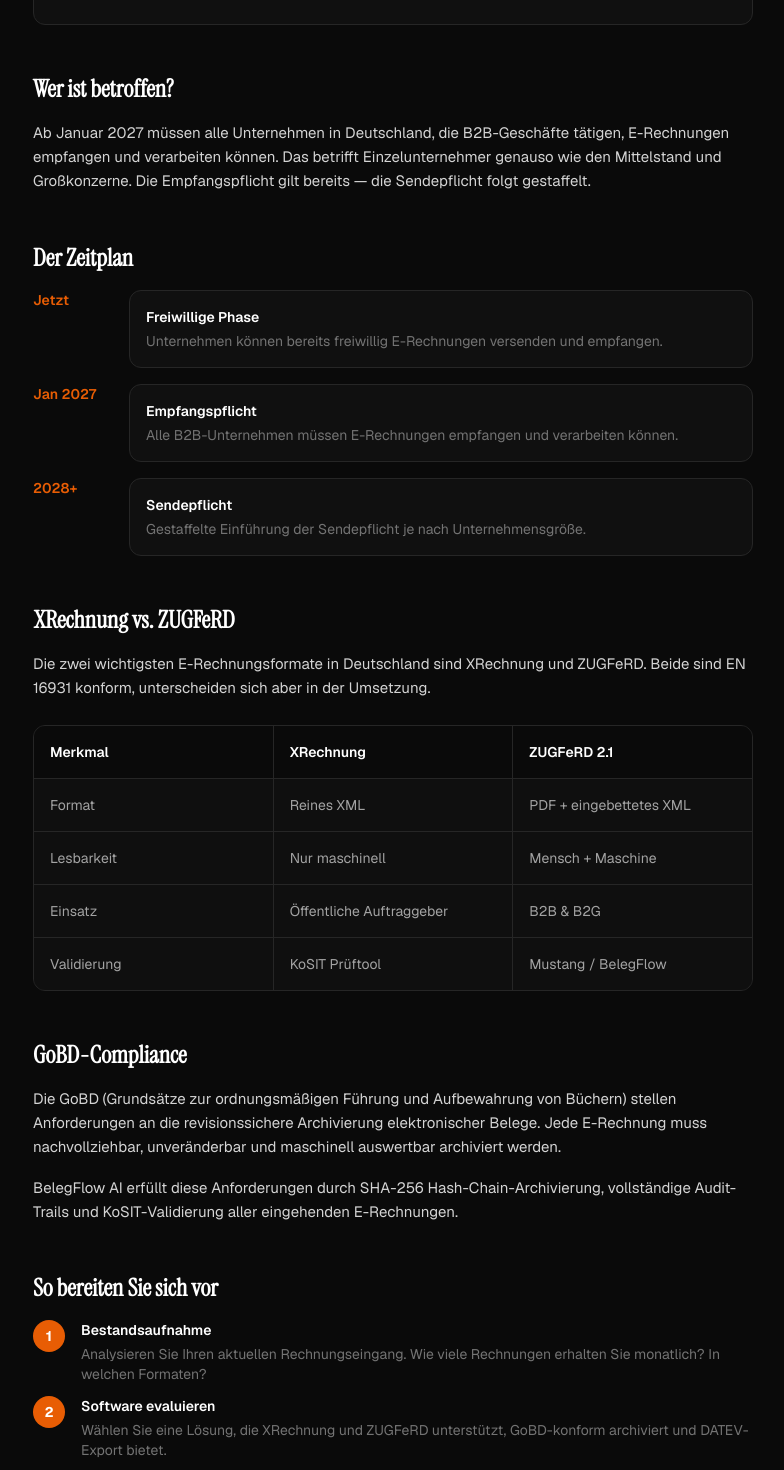
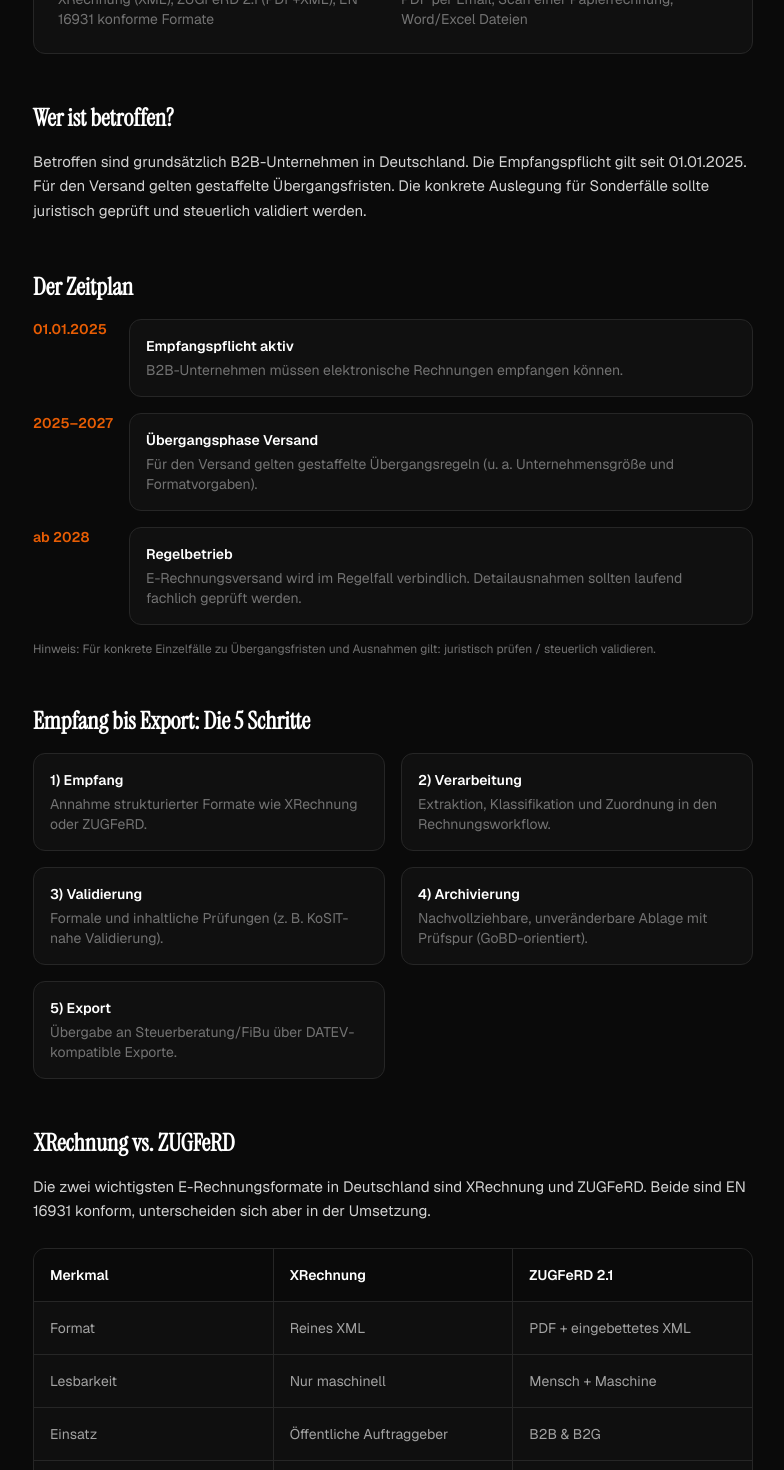
Before and after one commit to Luyzz22/belegflow-ai-site, a Next.js app: page /guide in a window 1280 px wide. Shown: the part 660-2130 px from the top of the page, without its empty margins (247-1031 px from the left). Built offline with nearby package versions, Linux system fonts and the light colour scheme.

Commit message:
Sharpen product differentiation and compliance messaging

```diff
--- a/src/app/api-docs/page.tsx
+++ b/src/app/api-docs/page.tsx
@@ -43,6 +43,10 @@ export default function ApiDocsPage() {
         <div className="mb-12">
           <h1 className="text-4xl font-bold text-white mb-3" style={{fontFamily:"'Instrument Serif',serif"}}>API Dokumentation</h1>
           <p className="text-[#a3a3a3] mb-6">RESTful API für die Integration in Ihre bestehenden Systeme. Base URL: <code className="px-2 py-0.5 bg-[#171717] rounded text-[#e85d04] text-sm">https://app.sbsdeutschland.com/api/erechnung</code></p>
+          <div className="flex flex-wrap gap-2 mb-6">
+            <a href="https://app.sbsdeutschland.com/api/erechnung/docs" target="_blank" rel="noopener" className="px-3 py-1.5 text-xs bg-[#171717] border border-[#262626] rounded-lg text-[#a3a3a3] hover:text-white transition">Swagger UI</a>
+            <a href="https://app.sbsdeutschland.com/api/erechnung/openapi.json" target="_blank" rel="noopener" className="px-3 py-1.5 text-xs bg-[#171717] border border-[#262626] rounded-lg text-[#a3a3a3] hover:text-white transition">OpenAPI JSON</a>
+          </div>
           <div className="bg-[#171717]/50 border border-[#262626] rounded-xl p-5 mb-8">
             <h2 className="text-sm font-semibold text-white mb-3">Authentifizierung</h2>
             <p className="text-sm text-[#737373] mb-3">Alle geschützten Endpoints erfordern einen JWT Bearer Token im Authorization Header:</p>
--- a/src/app/dashboard/audit/page.tsx
+++ b/src/app/dashboard/audit/page.tsx
@@ -32,6 +32,9 @@ export default function AuditLogPage() {
           <p className="text-sm text-gray-500">{total} Ereignisse gesamt</p>
         </div>
       </div>
+      <div className="mb-4 bg-slate-50 border border-slate-200 rounded-xl px-4 py-3 text-xs text-slate-700">
+        Nachvollziehbarkeit: Alle protokollierten Schritte unterstützen eine GoBD-orientierte Prüfspur und interne Freigabeprozesse.
+      </div>
       {loading ? (
         <div className="flex justify-center py-20"><div className="flex gap-1.5">{[0,150,300].map(d=><div key={d} className="w-3 h-3 bg-[#e85d04] rounded-full animate-bounce" style={{animationDelay:`${d}ms`}}/>)}</div></div>
       ) : (
--- a/src/app/dashboard/copilot/page.tsx
+++ b/src/app/dashboard/copilot/page.tsx
@@ -70,6 +70,9 @@ export default function CopilotPage() {
       </div>
 
       <div className="max-w-5xl mx-auto px-6 pb-36">
+        <div className="mt-4 bg-amber-50 border border-amber-200 rounded-xl px-4 py-3 text-xs text-amber-900">
+          Transparenz-Hinweis: Antworten werden KI-gestützt erzeugt und können unvollständig sein. Keine Rechts- oder Steuerberatung; Ergebnisse bitte fachlich prüfen (juristisch prüfen / steuerlich validieren).
+        </div>
         <div className="py-6 space-y-6">
           {messages.map((msg, i) => (
             <div key={i} className={"flex " + (msg.role === "user" ? "justify-end" : "justify-start")}>
@@ -133,7 +136,7 @@ export default function CopilotPage() {
               {loading ? "..." : "Senden"}
             </button>
           </div>
-          <p className="text-center text-xs text-[#404040] mt-2">Antworten basieren auf Echtzeitdaten · Gemini 2.0 Flash + Claude Sonnet</p>
+          <p className="text-center text-xs text-[#404040] mt-2">Antworten basieren auf Echtzeitdaten und KI-Modellen · Gemini 2.0 Flash + Claude Sonnet</p>
         </div>
       </div>
     </div>
--- a/src/app/dashboard/rechnungen/[id]/page.tsx
+++ b/src/app/dashboard/rechnungen/[id]/page.tsx
@@ -158,16 +158,20 @@ export default function InvoiceDetailPage() {
             {kontierung && (
               <div className="bg-white/50 border border-gray-200 rounded-xl p-6">
                 <h2 className="text-sm font-semibold text-gray-700 mb-4">🤖 KI-Kontierung</h2>
+                <p className="text-xs text-gray-500 mb-3">
+                  KI-Kontierung nach SKR03/SKR04 ist eine Entscheidungshilfe. Vorschläge bitte fachlich prüfen und bei Bedarf korrigieren (steuerlich validieren).
+                </p>
                 {[
                   {l:"Sachkonto",v:kontierung.konto||"—"},
                   {l:"Gegenkonto",v:kontierung.gegenkonto||"—"},
                   {l:"Steuerschlüssel",v:kontierung.tax_code||"—"},
                   {l:"Konfidenz",v:kontierung.confidence?Math.round(kontierung.confidence*100)+"%":"—"},
                   {l:"Modell",v:kontierung.model||"—"},
+                  {l:"Begründung",v:kontierung.reasoning||kontierung.reason||"—"},
                 ].map((r,i)=>(
                   <div key={i} className="flex justify-between py-1.5 border-b border-gray-200 last:border-0">
                     <span className="text-xs text-gray-500">{r.l}</span>
-                    <span className="text-xs font-medium">{r.v}</span>
+                    <span className="text-xs font-medium text-right max-w-[60%] break-words">{r.v}</span>
                   </div>
                 ))}
               </div>
@@ -177,7 +181,8 @@ export default function InvoiceDetailPage() {
 
         {/* Events Timeline */}
         <div className="bg-white/50 border border-gray-200 rounded-xl p-6">
-          <h2 className="text-sm font-semibold text-gray-700 mb-4">Verlauf ({events.length} Events)</h2>
+          <h2 className="text-sm font-semibold text-gray-700 mb-1">Verlauf ({events.length} Events)</h2>
+          <p className="text-xs text-gray-500 mb-4">Die Event-Historie bildet eine GoBD-orientierte Prüfspur für Nachvollziehbarkeit von Upload bis Export ab (Claim nur nach technischer Bestätigung veröffentlichen).</p>
           {events.length === 0 ? (
             <p className="text-sm text-gray-400">Keine Events vorhanden</p>
           ) : (
--- a/src/app/dashboard/rechnungen/page.tsx
+++ b/src/app/dashboard/rechnungen/page.tsx
@@ -108,6 +108,9 @@ export default function RechnungenPage() {
 
       <div className="max-w-7xl mx-auto px-6 py-6">
         {msg&&<div className={"mb-4 rounded-xl px-4 py-3 text-sm "+(msg.startsWith("Fehler")?"bg-red-500/10 text-red-400 border border-red-500/30":"bg-emerald-500/10 text-emerald-400 border border-emerald-500/30")}>{msg}<button onClick={()=>setMsg("")} className="float-right opacity-60">✕</button></div>}
+        <div className="mb-4 bg-blue-50 border border-blue-200 rounded-xl px-4 py-3 text-xs text-blue-900">
+          Datenschutz-Hinweis: Hochgeladene Dokumente werden zur Verarbeitung und für KI-gestützte Vorschläge genutzt. KI-Ergebnisse sind jederzeit prüf- und korrigierbar (DSB prüfen).
+        </div>
 
         <div className="flex flex-col sm:flex-row gap-3 mb-6">
           <div className="flex-1 relative">
--- a/src/app/guide/page.tsx
+++ b/src/app/guide/page.tsx
@@ -2,8 +2,8 @@ import Link from "next/link";
 import type { Metadata } from "next";
 
 export const metadata: Metadata = {
-  title: "E-Rechnung Guide 2027 — Alles was Sie wissen müssen",
-  description: "Komplett-Guide zur E-Rechnungspflicht ab Januar 2027. XRechnung, ZUGFeRD, GoBD-Compliance, DATEV-Integration und wie Sie sich vorbereiten.",
+  title: "E-Rechnung Guide 2026 — Empfangspflicht, Übergangsfristen, Umsetzung",
+  description: "Praxis-Guide zur E-Rechnung: Empfangspflicht seit 01.01.2025, Versandpflicht mit Übergangsfristen sowie Verarbeitung, Validierung, Archivierung und Export.",
 };
 
 export default function GuidePage() {
@@ -22,8 +22,8 @@ export default function GuidePage() {
       <article className="max-w-3xl mx-auto px-6 py-16">
         <div className="mb-12">
           <div className="inline-flex items-center gap-2 px-3 py-1 bg-[#e85d04]/10 border border-[#e85d04]/20 rounded-full text-xs text-[#f48c06] font-medium mb-4">📋 Guide · 8 Min Lesezeit</div>
-          <h1 className="text-4xl sm:text-5xl font-bold text-white leading-tight mb-4" style={{fontFamily:"'Instrument Serif',serif"}}>E-Rechnungspflicht 2027:<br/>Der komplette Guide</h1>
-          <p className="text-lg text-[#a3a3a3] leading-relaxed">Ab Januar 2027 wird die E-Rechnung für alle B2B-Unternehmen in Deutschland Pflicht. Was bedeutet das für Ihr Unternehmen und wie bereiten Sie sich vor?</p>
+          <h1 className="text-4xl sm:text-5xl font-bold text-white leading-tight mb-4" style={{fontFamily:"'Instrument Serif',serif"}}>E-Rechnung in Deutschland:<br/>Der kompakte Praxis-Guide</h1>
+          <p className="text-lg text-[#a3a3a3] leading-relaxed">Die Empfangspflicht gilt seit dem 1. Januar 2025. Die Versandpflicht wird über Übergangsfristen gestaffelt eingeführt. Hier sehen Sie die wichtigsten Punkte für Ihr B2B-Team.</p>
         </div>
 
         <div className="space-y-12 text-[15px] leading-relaxed">
@@ -40,16 +40,16 @@ export default function GuidePage() {
 
           <section>
             <h2 className="text-2xl font-bold text-white mb-4" style={{fontFamily:"'Instrument Serif',serif"}}>Wer ist betroffen?</h2>
-            <p className="mb-4">Ab Januar 2027 müssen alle Unternehmen in Deutschland, die B2B-Geschäfte tätigen, E-Rechnungen empfangen und verarbeiten können. Das betrifft Einzelunternehmer genauso wie den Mittelstand und Großkonzerne. Die Empfangspflicht gilt bereits — die Sendepflicht folgt gestaffelt.</p>
+            <p className="mb-4">Betroffen sind grundsätzlich B2B-Unternehmen in Deutschland. Die Empfangspflicht gilt seit 01.01.2025. Für den Versand gelten gestaffelte Übergangsfristen. Die konkrete Auslegung für Sonderfälle sollte juristisch geprüft und steuerlich validiert werden.</p>
           </section>
 
           <section>
             <h2 className="text-2xl font-bold text-white mb-4" style={{fontFamily:"'Instrument Serif',serif"}}>Der Zeitplan</h2>
             <div className="space-y-4">
               {[
-                {date:"Jetzt",title:"Freiwillige Phase",desc:"Unternehmen können bereits freiwillig E-Rechnungen versenden und empfangen."},
-                {date:"Jan 2027",title:"Empfangspflicht",desc:"Alle B2B-Unternehmen müssen E-Rechnungen empfangen und verarbeiten können."},
-                {date:"2028+",title:"Sendepflicht",desc:"Gestaffelte Einführung der Sendepflicht je nach Unternehmensgröße."},
+                {date:"01.01.2025",title:"Empfangspflicht aktiv",desc:"B2B-Unternehmen müssen elektronische Rechnungen empfangen können."},
+                {date:"2025–2027",title:"Übergangsphase Versand",desc:"Für den Versand gelten gestaffelte Übergangsregeln (u. a. Unternehmensgröße und Formatvorgaben)."},
+                {date:"ab 2028",title:"Regelbetrieb",desc:"E-Rechnungsversand wird im Regelfall verbindlich. Detailausnahmen sollten laufend fachlich geprüft werden."},
               ].map((s,i)=>(
                 <div key={i} className="flex gap-4 items-start">
                   <div className="w-20 shrink-0 text-sm font-semibold text-[#e85d04]">{s.date}</div>
@@ -57,6 +57,25 @@ export default function GuidePage() {
                     <h3 className="text-sm font-semibold text-white mb-1">{s.title}</h3>
                     <p className="text-sm text-[#737373]">{s.desc}</p>
                   </div>
+                </div>
+              ))}
+            </div>
+            <p className="text-xs text-[#737373] mt-4">Hinweis: Für konkrete Einzelfälle zu Übergangsfristen und Ausnahmen gilt: juristisch prüfen / steuerlich validieren.</p>
+          </section>
+
+          <section>
+            <h2 className="text-2xl font-bold text-white mb-4" style={{fontFamily:"'Instrument Serif',serif"}}>Empfang bis Export: Die 5 Schritte</h2>
+            <div className="grid grid-cols-1 sm:grid-cols-2 gap-4">
+              {[
+                {t:"1) Empfang",d:"Annahme strukturierter Formate wie XRechnung oder ZUGFeRD."},
+                {t:"2) Verarbeitung",d:"Extraktion, Klassifikation und Zuordnung in den Rechnungsworkflow."},
+                {t:"3) Validierung",d:"Formale und inhaltliche Prüfungen (z. B. KoSIT-nahe Validierung)."},
+                {t:"4) Archivierung",d:"Nachvollziehbare, unveränderbare Ablage mit Prüfspur (GoBD-orientiert)."},
+                {t:"5) Export",d:"Übergabe an Steuerberatung/FiBu über DATEV-kompatible Exporte."},
+              ].map((item, i) => (
+                <div key={i} className="bg-[#171717]/50 border border-[#262626] rounded-xl p-4">
+                  <h3 className="text-sm font-semibold text-white mb-1">{item.t}</h3>
+                  <p className="text-sm text-[#737373]">{item.d}</p>
                 </div>
               ))}
             </div>
@@ -83,9 +102,9 @@ export default function GuidePage() {
           </section>
 
           <section>
-            <h2 className="text-2xl font-bold text-white mb-4" style={{fontFamily:"'Instrument Serif',serif"}}>GoBD-Compliance</h2>
+            <h2 className="text-2xl font-bold text-white mb-4" style={{fontFamily:"'Instrument Serif',serif"}}>GoBD-orientierte Prüfspur</h2>
             <p className="mb-4">Die GoBD (Grundsätze zur ordnungsmäßigen Führung und Aufbewahrung von Büchern) stellen Anforderungen an die revisionssichere Archivierung elektronischer Belege. Jede E-Rechnung muss nachvollziehbar, unveränderbar und maschinell auswertbar archiviert werden.</p>
-            <p>BelegFlow AI erfüllt diese Anforderungen durch SHA-256 Hash-Chain-Archivierung, vollständige Audit-Trails und KoSIT-Validierung aller eingehenden E-Rechnungen.</p>
+            <p>BelegFlow AI setzt auf Audit-Trails, technische Nachvollziehbarkeit und KoSIT-validierungsnahe Verarbeitungsschritte. Aussagen zur formalen Compliance sollten je nach Einsatzkontext juristisch geprüft und steuerlich validiert werden.</p>
           </section>
 
           <section>
@@ -93,7 +112,7 @@ export default function GuidePage() {
             <div className="space-y-3">
               {[
                 {n:"1",t:"Bestandsaufnahme",d:"Analysieren Sie Ihren aktuellen Rechnungseingang. Wie viele Rechnungen erhalten Sie monatlich? In welchen Formaten?"},
-                {n:"2",t:"Software evaluieren",d:"Wählen Sie eine Lösung, die XRechnung und ZUGFeRD unterstützt, GoBD-konform archiviert und DATEV-Export bietet."},
+                {n:"2",t:"Software evaluieren",d:"Wählen Sie eine Lösung, die XRechnung und ZUGFeRD unterstützt, eine GoBD-orientierte Prüfspur bietet und DATEV-kompatibel exportiert."},
                 {n:"3",t:"Prozesse anpassen",d:"Definieren Sie Freigabe-Workflows und Zuständigkeiten. Wer prüft, wer genehmigt, wer exportiert?"},
                 {n:"4",t:"Team schulen",d:"Stellen Sie sicher, dass Ihre Buchhaltung mit dem neuen System vertraut ist."},
                 {n:"5",t:"Testphase starten",d:"Beginnen Sie jetzt mit der automatisierten Verarbeitung — nicht erst im Januar 2027."},
--- a/src/app/layout.tsx
+++ b/src/app/layout.tsx
@@ -6,13 +6,13 @@ export const metadata: Metadata = {
     default: "BelegFlow AI — Intelligente E-Rechnung für den Mittelstand",
     template: "%s | BelegFlow AI",
   },
-  description: "BelegFlow AI automatisiert Ihren Rechnungseingang mit KI. GoBD-konform, DATEV-ready, bereit für die E-Rechnungspflicht 2027. Kostenlos starten.",
+  description: "BelegFlow AI automatisiert Ihren Rechnungseingang mit KI. GoBD-orientierte Prüfspur, DATEV-kompatibler Export und vorbereitet auf die E-Rechnungs-Pflichten. Kostenlos starten.",
   keywords: ["E-Rechnung", "KI Rechnungsverarbeitung", "DATEV Export", "GoBD", "XRechnung", "ZUGFeRD", "Buchhaltung Automatisierung", "BelegFlow"],
   authors: [{ name: "SBS Deutschland GmbH & Co. KG" }],
   metadataBase: new URL("https://belegflow-ai.de"),
   openGraph: {
     title: "BelegFlow AI — Intelligente E-Rechnung",
-    description: "KI-gestützte Rechnungsverarbeitung. GoBD-konform, DATEV-ready, in unter 3 Sekunden.",
+    description: "KI-gestützte Rechnungsverarbeitung mit GoBD-orientierter Prüfspur und DATEV-kompatiblem Export.",
     url: "https://belegflow-ai.de",
     siteName: "BelegFlow AI",
     locale: "de_DE",
--- a/src/app/page.tsx
+++ b/src/app/page.tsx
@@ -45,20 +45,20 @@ export default function HomePage() {
       {/* Hero */}
       <section className="relative min-h-screen flex flex-col items-center justify-center text-center px-6 pt-[72px]">
         <div className="inline-flex items-center gap-2 px-4 py-1.5 bg-[#e85d04]/10 border border-[#e85d04]/20 rounded-full text-sm text-[#f48c06] font-medium mb-8">
-          <span className="w-2 h-2 bg-[#e85d04] rounded-full animate-pulse" /> E-Rechnungspflicht ab Januar 2027
+          <span className="w-2 h-2 bg-[#e85d04] rounded-full animate-pulse" /> E-Rechnung: Empfangspflicht seit 01.01.2025
         </div>
         <h1 className="text-[clamp(3rem,7vw,5.5rem)] leading-[1.05] font-normal max-w-[900px] mb-6" style={{ fontFamily: "'Instrument Serif', serif", letterSpacing: "-0.03em" }}>
           Belege verarbeiten.<br /><em className="text-[#f48c06]">Automatisch.</em>
         </h1>
-        <p className="text-[clamp(1rem,2vw,1.25rem)] text-[#a3a3a3] max-w-[600px] mb-12 font-light">
-          BelegFlow AI erkennt, kontiert und exportiert Ihre Eingangsrechnungen mit KI — GoBD-konform, DATEV-ready, in unter 3 Sekunden.
+        <p className="text-[clamp(1rem,2vw,1.25rem)] text-[#a3a3a3] max-w-[700px] mb-12 font-light">
+          BelegFlow AI erkennt, validiert, kontiert und exportiert Ihre Eingangsrechnungen mit KI — mit GoBD-orientierter Prüfspur, DATEV-kompatiblem Export und KI-Kontierung nach SKR03/SKR04 mit Begründung &amp; Confidence.
         </p>
         <div className="flex items-center gap-4 mb-16 flex-wrap justify-center">
           <Link href="/register" className="px-8 py-3.5 bg-[#e85d04] rounded-xl font-semibold hover:bg-[#f48c06] hover:shadow-[0_8px_32px_rgba(232,93,4,0.3)] transition">30 Tage kostenlos testen</Link>
           <a href="#ablauf" className="px-8 py-3.5 border border-white/[0.12] rounded-xl hover:bg-white/[0.04] transition">So funktioniert&apos;s →</a>
         </div>
         <div className="flex items-center gap-8 flex-wrap justify-center">
-          {[["<3s", "Pro Rechnung"], ["99%", "Genauigkeit"], ["DATEV", "Nativer Export"], ["100%", "GoBD-konform"]].map(([v, l], i) => (
+          {[["<3s", "Pro Rechnung"], ["SKR03/04", "KI-Kontierung"], ["KoSIT", "Validierung"], ["Batch", "DATEV-Export"]].map(([v, l], i) => (
             <div key={i} className="flex flex-col items-center gap-1">
               <span className="text-[28px] font-bold">{v}</span>
               <span className="text-[12px] text-[#737373] uppercase tracking-[0.08em] font-medium">{l}</span>
@@ -73,7 +73,7 @@ export default function HomePage() {
           <div>
             <h2 className="text-[32px] mb-3" style={{ fontFamily: "'Instrument Serif', serif", letterSpacing: "-0.02em" }}>E-Rechnung wird Pflicht.</h2>
             <p className="text-[#a3a3a3] text-[15px] max-w-[560px] leading-relaxed">
-              Ab Januar 2027 müssen alle B2B-Unternehmen in Deutschland E-Rechnungen im XRechnung- oder ZUGFeRD-Format empfangen und verarbeiten können.
+              Seit dem 1. Januar 2025 müssen B2B-Unternehmen in Deutschland E-Rechnungen empfangen können. Die Versandpflicht wird je nach Unternehmensgröße über Übergangsfristen gestaffelt eingeführt.
             </p>
           </div>
           <div className="flex gap-4">
@@ -98,12 +98,12 @@ export default function HomePage() {
           </div>
           <div className="grid grid-cols-1 md:grid-cols-3 gap-px bg-white/[0.06] rounded-[20px] overflow-hidden">
             {[
-              ["🤖", "KI-Erkennung", "Gemini 2.0 Flash + Claude extrahieren Betr\u00e4ge, Lieferanten und Steuers\u00e4tze."],
-              ["📊", "Auto-Kontierung", "SKR03/04 automatisch vorgeschlagen — 90%+ Konfidenz."],
-              ["📤", "DATEV-Export", "Nativer Export mit Steuercode-Mapping und Belegbild."],
-              ["✅", "Freigabe-Workflow", "Mehrstufige Genehmigung mit Audit Trail."],
-              ["📧", "E-Mail Ingestion", "Rechnungen per E-Mail — automatische Verarbeitung."],
-              ["🔒", "GoBD & Compliance", "SHA-256 Hash-Chain, KoSIT-Validierung."],
+              ["🤖", "KI-Kontierung (SKR03/SKR04)", "Kontierungsvorschläge mit Begründung und Confidence als Entscheidungshilfe."],
+              ["✅", "KoSIT-validierte Verarbeitung", "XRechnung- und ZUGFeRD-Prüfung inkl. validierungsnahem Workflow."],
+              ["🧾", "Duplikaterkennung", "Mögliche Dubletten mit Score und Gründen frühzeitig erkennen."],
+              ["📋", "GoBD-orientierte Prüfspur", "Audit-Trail über Upload, Prüfung, Freigabe und Export."],
+              ["📊", "Budget-Tracking", "Ist/Budget-Vergleiche nach Kategorien und Monaten."],
+              ["📤", "Finance Copilot & Batch-Export", "KI-gestützte Auswertungen und DATEV-kompatibler Batch-Export."],
             ].map(([icon, title, desc], i) => (
               <div key={i} className="bg-[#0f0f0f] p-10 hover:bg-[#171717] transition">
                 <div className="w-12 h-12 flex items-center justify-center bg-[#e85d04]/15 rounded-xl mb-6 text-[22px]">{icon}</div>
@@ -121,7 +121,7 @@ export default function HomePage() {
           <p className="text-[12px] uppercase tracking-[0.12em] text-[#e85d04] font-semibold mb-4">Ablauf</p>
           <h2 className="text-[clamp(2rem,4vw,3.2rem)] mb-16" style={{ fontFamily: "'Instrument Serif', serif" }}>In 4 Schritten zur Automatisierung</h2>
           <div className="grid grid-cols-2 md:grid-cols-4 gap-8">
-            {[["1", "Hochladen", "PDF, E-Mail oder XRechnung"], ["2", "KI analysiert", "Daten in <3 Sekunden extrahiert"], ["3", "Freigeben", "Prüfen und genehmigen"], ["4", "Exportieren", "DATEV, Lexoffice, sevDesk"]].map(([n, t, d]) => (
+            {[["1", "Hochladen", "PDF, E-Mail oder XRechnung"], ["2", "Validieren & Verarbeiten", "Empfang, Verarbeitung und KoSIT-Checks"], ["3", "Prüfen", "KI-Vorschläge prüfen, korrigieren, freigeben"], ["4", "Exportieren", "DATEV-kompatibler Export (einzeln oder Batch)"]].map(([n, t, d]) => (
               <div key={n} className="text-center">
                 <div className="w-14 h-14 mx-auto mb-5 flex items-center justify-center bg-[#171717] border-2 border-[#e85d04] rounded-full text-[18px] font-bold text-[#f48c06]">{n}</div>
                 <h3 className="text-[16px] font-semibold mb-2">{t}</h3>
@@ -139,8 +139,8 @@ export default function HomePage() {
           <h2 className="text-[clamp(2rem,4vw,3.2rem)] mb-16" style={{ fontFamily: "'Instrument Serif', serif" }}>Transparent. Ohne Überraschungen.</h2>
           <div className="grid grid-cols-1 md:grid-cols-3 gap-px bg-white/[0.06] rounded-[20px] overflow-hidden">
             {[
-              { tier: "Starter", price: "€0", sub: "50 Belege/Monat", features: ["50 Rechnungen/Monat", "KI-Erkennung", "DATEV CSV-Export", "1 Benutzer"], featured: false },
-              { tier: "Professional", price: "€149", sub: "500 Belege/Monat", features: ["500 Rechnungen/Monat", "Gemini + Claude", "Nativer DATEV-Export", "Freigabe-Workflows", "Finance Copilot", "5 Benutzer"], featured: true },
+              { tier: "Starter", price: "€0", sub: "50 Belege/Monat", features: ["50 Rechnungen/Monat", "KI-Auslesung & Vorschläge", "DATEV-kompatibler CSV-Export", "1 Benutzer"], featured: false },
+              { tier: "Professional", price: "€149", sub: "500 Belege/Monat", features: ["500 Rechnungen/Monat", "SKR03/SKR04-Kontierungsvorschläge", "DATEV-kompatibler Export + Batch", "Freigabe-Workflows & Audit-Trail", "Finance Copilot", "5 Benutzer"], featured: true },
               { tier: "Enterprise", price: "Individuell", sub: "Unbegrenzt", features: ["Unbegrenzte Rechnungen", "SSO / SAML", "API-Zugang", "Dedicated Manager", "On-Premise Option"], featured: false },
             ].map((p, i) => (
               <div key={i} className={"p-10 flex flex-col " + (p.featured ? "bg-[#171717] relative" : "bg-[#0a0a0a]")}>
@@ -169,12 +169,15 @@ export default function HomePage() {
       <footer className="px-6 py-12 border-t border-white/[0.06]">
         <div className="max-w-[1100px] mx-auto flex flex-col md:flex-row items-center justify-between gap-4">
           <p className="text-[13px] text-[#525252]">© 2026 BelegFlow AI — Ein Produkt von SBS Deutschland GmbH & Co. KG</p>
-          <div className="flex gap-6">
+          <div className="flex gap-6 flex-wrap justify-center">
             <a href="mailto:ki@sbsdeutschland.de" className="text-[13px] text-[#525252] hover:text-[#a3a3a3]">Kontakt</a>
             <a href="/impressum" className="text-[13px] text-[#525252] hover:text-[#a3a3a3]">Impressum</a>
             <a href="/datenschutz" className="text-[13px] text-[#525252] hover:text-[#a3a3a3]">Datenschutz</a>
           </div>
         </div>
+        <p className="max-w-[1100px] mx-auto mt-4 text-[11px] text-[#525252]">
+          Rechtlicher Hinweis: Aussagen zu regulatorischen Pflichten und steuerlichen Anforderungen sind produktbezogene Orientierung und ersetzen keine Rechts- oder Steuerberatung (juristisch prüfen / steuerlich validieren / Claim nur nach technischer Bestätigung veröffentlichen).
+        </p>
       </footer>
     </div>
   );
--- a/src/components/Footer.tsx
+++ b/src/components/Footer.tsx
@@ -39,7 +39,7 @@ export default function Footer() {
         </div>
         <div className="pt-6 border-t border-white/[0.06] flex flex-col sm:flex-row items-center justify-between gap-2">
           <p className="text-[11px] text-[#404040]">© 2026 BelegFlow AI — Ein Produkt von SBS Deutschland GmbH & Co. KG</p>
-          <p className="text-[11px] text-[#404040]">Rechenzentrum Frankfurt 🇩🇪 · DSGVO-konform · GoBD-zertifiziert</p>
+          <p className="text-[11px] text-[#404040]">Rechenzentrum Frankfurt 🇩🇪 · DSGVO-orientierte Verarbeitung · GoBD-orientierte Prüfspur</p>
         </div>
       </div>
     </footer>
```
